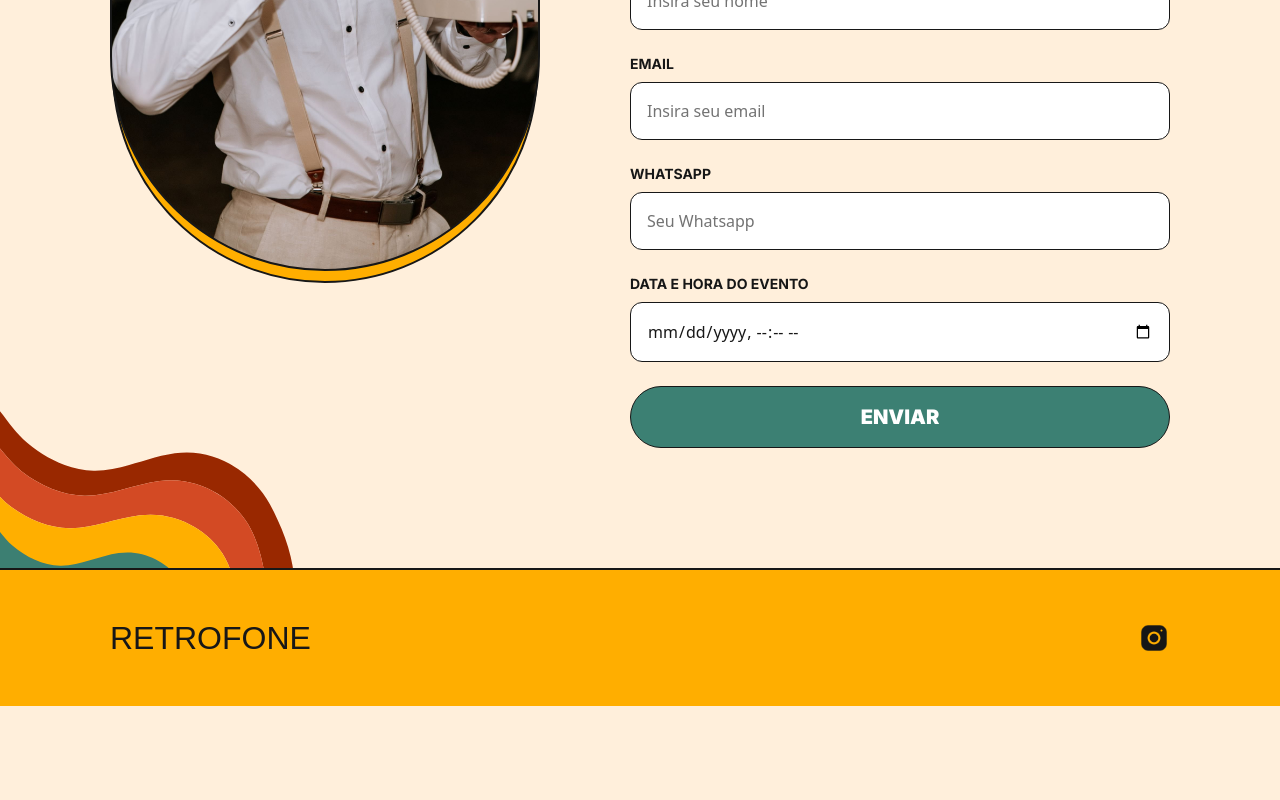
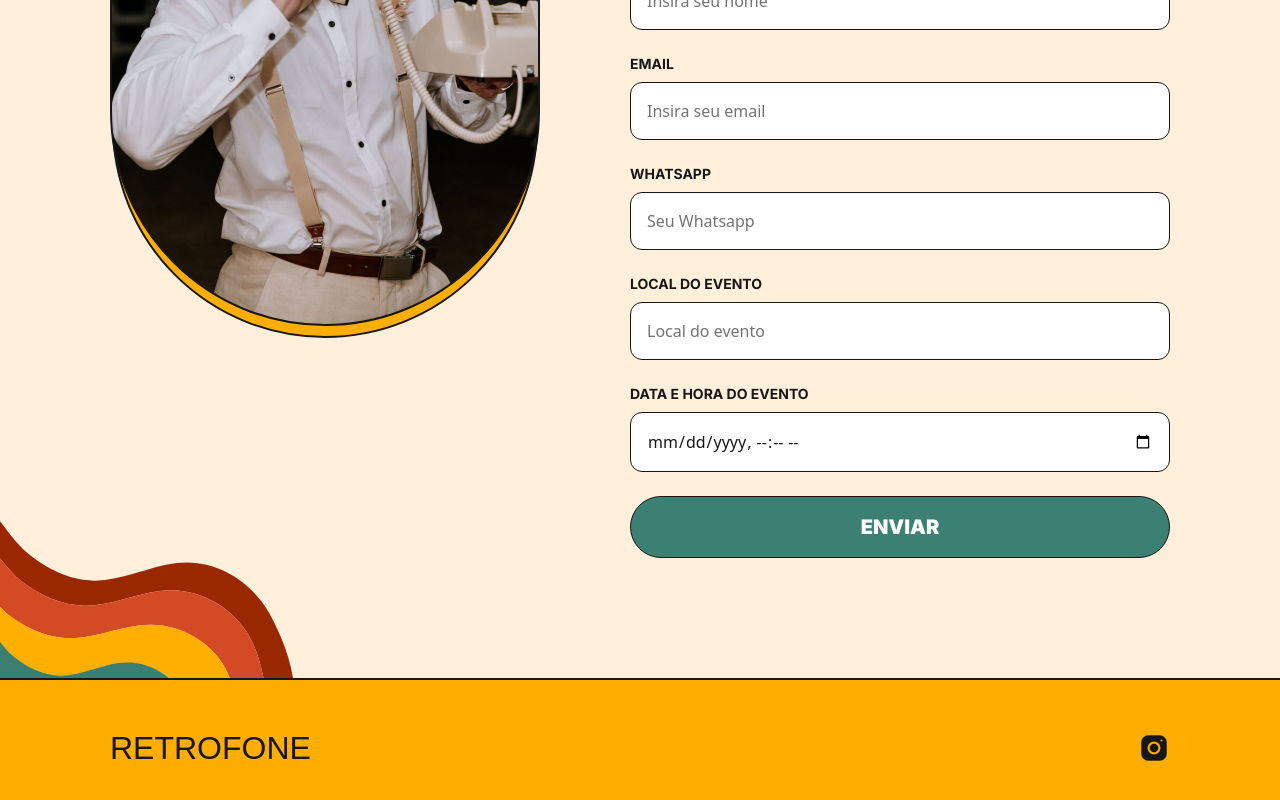
Before and after one commit to vinicioscst/retrofone-landing-page, a Next.js app: page / in a window 1280 px wide. Shown: the part 2583-3383 px from the top of the page. Before the commit the page ends 3289 px from the top, so only its background shows below. Built offline with nearby package versions, Linux system fonts and the light colour scheme; a web font is replaced by a local one.

Commit message:
feat: event location input added

```diff
--- a/src/components/Form/index.tsx
+++ b/src/components/Form/index.tsx
@@ -44,6 +44,17 @@ export default function Form(props: FormProps) {
           />
       </fieldset>
       <fieldset className="flex flex-col gap-2">
+        <label htmlFor="local" className={`${inter.className} text-neutral-900 text-sm uppercase font-bold`}>Local do evento</label>
+          <input
+            className={`w-full bg-white border border-neutral-900 rounded-xl px-4 py-4 min-h-[55px] bg-transparent text-base text-neutral-900 placeholder:text-neutral-500`}
+            type="text"
+            name="LOCAL"
+            id="local"
+            required
+            placeholder="Local do evento"
+          />
+      </fieldset>
+      <fieldset className="flex flex-col gap-2">
         <label htmlFor="eventdate" className={`${inter.className} text-neutral-900 text-sm uppercase font-bold`}>Data e hora do Evento</label>
         <div className="w-full min-h-[55px]">
           <input
```
